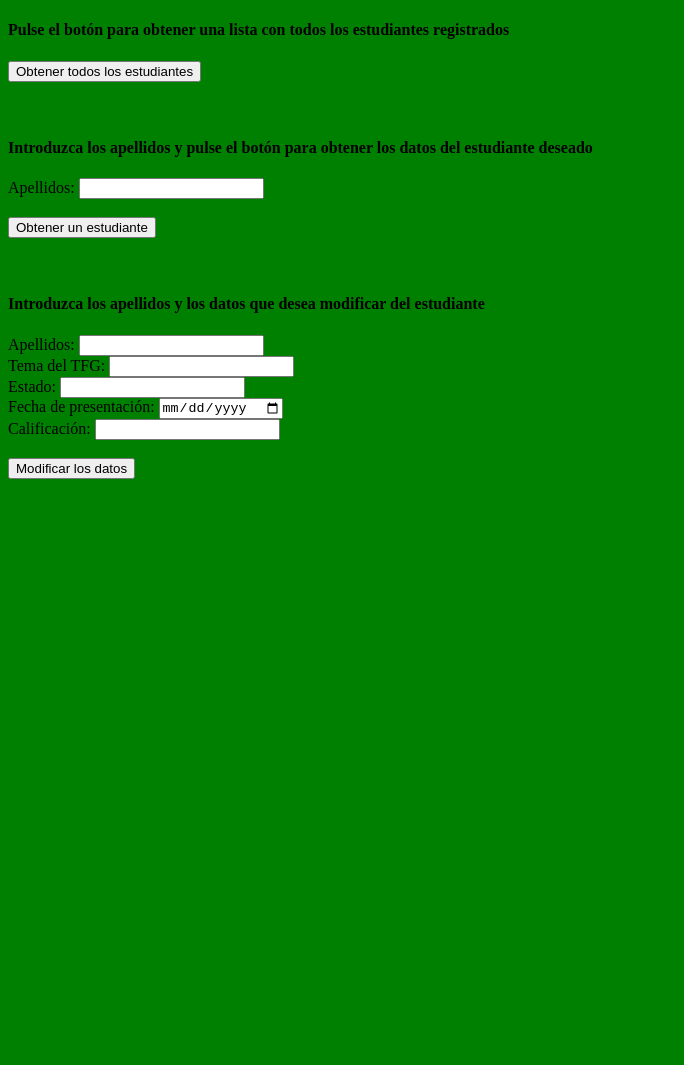
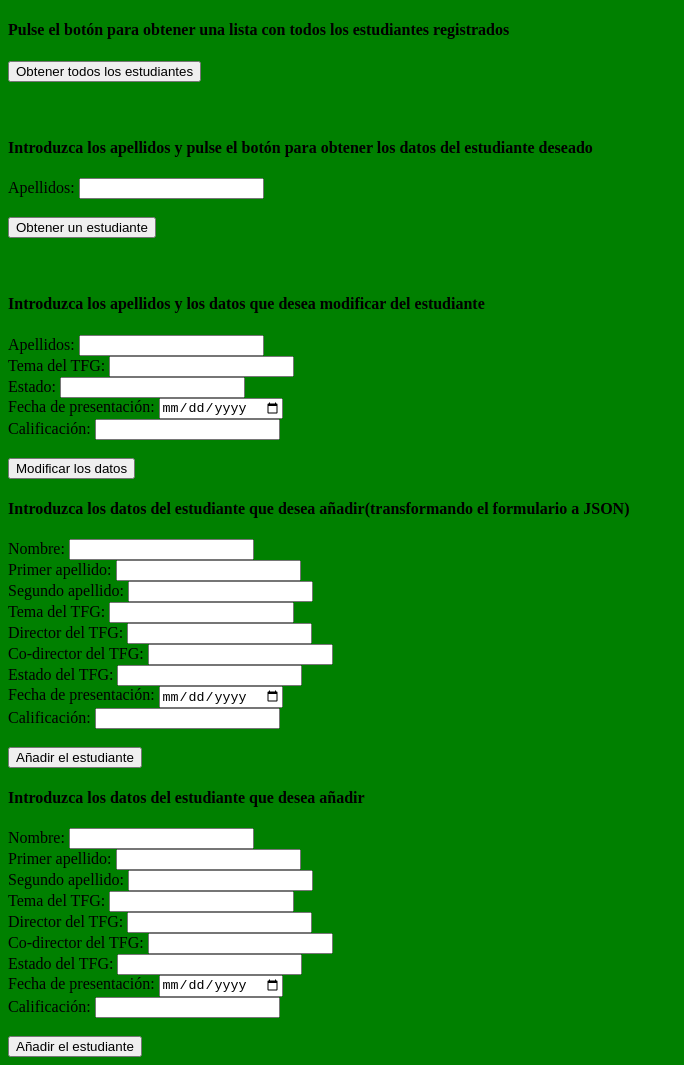
Before and after one commit to AmandaOliver/Jquery-client, a plain HTML site: page WebContent/index.html in a window 1280 px wide. Shown: the whole page, without its empty margins (0-684 px from the left). Before the commit the page ends 800 px from the top, so only its background shows below. Drawn offline with Linux system fonts and the light colour scheme.

Commit message:
POSTjson

```diff
--- a/WebContent/index.html
+++ b/WebContent/index.html
@@ -31,11 +31,39 @@
 				Calificación: <input type='number' id='calificacion'><br><br>
 				<button onClick='modificarEstudiante()'>Modificar los datos</button>
 			</div>
+			<div>
+				<h4>Introduzca los datos del estudiante que desea añadir(transformando el formulario a JSON)</h4>
+				<pre><p id="contenido4"></p></pre>
+				Nombre: <input type='text' id='nombre_nuevo'><br>
+				Primer apellido: <input type='text' id='apellido1_nuevo'><br>
+				Segundo apellido: <input type='text' id='apellido2_nuevo'><br>
+				Tema del TFG: <input type='text' id='tema_nuevo'><br>
+				Director del TFG: <input type='text' id='director_nuevo'><br>
+				Co-director del TFG: <input type='text' id='co-director_nuevo'><br>
+				Estado del TFG: <input type='text' id='estado_nuevo'><br>
+				Fecha de presentación: <input type='date' id='fecha_nuevo'><br>
+				Calificación: <input type='number' id='calificacion_nuevo'><br><br>
+				<button onClick='nuevoEstudianteJSON()'>Añadir el estudiante</button>
+			</div>
+				<div>
+				<h4>Introduzca los datos del estudiante que desea añadir</h4>
+				<pre><p id="contenido5"></p></pre>
+				<form id="form">
+					Nombre: <input type='text' id='nombre_nuevo'><br>
+					Primer apellido: <input type='text' id='apellido1_nuevo'><br>
+					Segundo apellido: <input type='text' id='apellido2_nuevo'><br>
+					Tema del TFG: <input type='text' id='tema_nuevo'><br>
+					Director del TFG: <input type='text' id='director_nuevo'><br>
+					Co-director del TFG: <input type='text' id='co-director_nuevo'><br>
+					Estado del TFG: <input type='text' id='estado_nuevo'><br>
+					Fecha de presentación: <input type='date' id='fecha_nuevo'><br>
+					Calificación: <input type='number' id='calificacion_nuevo'><br><br>
+					<button type="submit" onClick='nuevoEstudianteFORM()'>Añadir el estudiante</button>
+				</form>
+			</div>
 		</section>
 <!--
-<input type="button" value="Update" onclick="updateEstudiante()"/>
-<input type="button" value="POST JSON Estudiante" onclick="postJSON()"/>
-<input type="button" value="POST Form Estudiante" onclick="postForm()"/>
+
 <input type="button" value="DELETE Estudiante" onclick="deleteJSON('SánchezRoldán')"/>
 -->
 </body>
--- a/WebContent/js/wsinvocationREST.js
+++ b/WebContent/js/wsinvocationREST.js
@@ -31,7 +31,7 @@ function getAll(){
 		},
 		//esto se hará en caso de que el servicio web falle
 		error:function(res){
-			$('#contenido').html("ERROR "+ res.statusText);
+			alert("ERROR "+ res.statusText);
 		}
 	});
 }
@@ -51,7 +51,7 @@ function getEstudiante(){
 			$("#contenido2").html(data);
 		},
 		error:function(res){
-			$("#contenido2").html("ERROR "+ res.statusText);
+			alert("ERROR "+ res.statusText);
 		}
 	});
 }
@@ -75,78 +75,84 @@ function modificarEstudiante(){
 		contentType:"application/json",
 		dataType:"text",
 		//pasamos una cadena a JSON que es lo que nuestro servicio web nos pide
-		data:JSON.stringify( {"tema": tema,"estado": estado, "fechaPresentacion":fecha,"calificacion": calificacion}),
+		data:JSON.stringify( {"tema": tema,"estado": estado,
+			"fechaPresentacion":fecha,"calificacion": calificacion}),
 	    success: function(data){
 	    	var html="Estudiante actualizado";
 	    	$("#contenido3").html(html);
 	    },
 	    error:function(res){
-	    	$("#contenido3").html("ERROR "+ res.statusText);
+	    	alert("ERROR "+ res.statusText);
 	    }
 	});
 }
-function postJSON(){
-	var estudiante = $("#estudiante").val();
-	var estnombre = $("#estnombre").val();
-	var estapellidos = $("#estapellidos").val();
-	var esttema = $("#esttema").val();
-	var esttutores = $("#esttutores").val();
-	var estestado = $("#estestado").val();
-	var estfecha = $("#estfecha").val();
-	var estcalificacion = $("#estcalificacion").val();
+
+/**
+ * Método que permite añadir un nuevo estudiante pasándole
+ * los datos mediante un formulario html(transformándolo a json)
+ */
+function nuevoEstudianteJSON(){
+	//Nos traemos los datos del formulario
+	var nombre = $("#nombre_nuevo").val();
+	var apellido1 = $("#apellido1_nuevo").val();
+	var apellido2 = $("#apellido2_nuevo").val();
+	var tema = $("#tema_nuevo").val();
+	var tutor1 = $("#director_nuevo").val();
+    var tutor2 = $("#co-director_nuevo").val();
+	var estado = $("#estado_nuevo").val();
+	var fecha = $("#fecha_nuevo").val();
+	var calificacion = $("#calificacion_nuevo").val();
 	$.ajax( {
-	type:"POST",
-	url:"http://localhost:8080/WebRestServer//TFG/addEstudiante/"+estudiante,
-	contentType:"application/json",
-	dataType:"json",
-	data:JSON.stringify( {"nombreAlumno":estnombre,"apellidosAlumno":estapellidos,
-	      "temaProyecto": esttema, "listaTutores": esttutores,
-	      "estado": estestado, "fechaPresentacion":estfecha,
-	      "calificacion": estcalificacion}),
-	success:function(data){
-	var newAlumno = "<br>&nbsp&nbsp Alumno: "+data.nombreAlumno+" "+ data.apellidosAlumno+
-    "<br>&nbsp&nbsp Tema: "+ data.temaProyecto+"<br>&nbsp&nbsp Tutores: "+
-    data.listaTutores+"<br>&nbsp&nbsp Estado: "+data.estado+
-    "<br>&nbsp&nbsp Fecha de presentacion: "+data.fechaPresentacion+
-    "<br>&nbsp&nbsp Calificacion: "+data.calificacion+"<br>";
-	$("#Proyecto").html("Date received: "+newAlumno); },
-	error:function(res){
-	alert("ERROR "+ res.statusText); }
+		type:"POST",
+		url:"http://localhost:8080/WebRestServer/TFG/addEstudiante",
+		contentType:"application/json",
+		dataType:"text",
+		//creamos el json que recibe el servicio web
+		data:JSON.stringify( {"nombre": nombre,"apellido1": apellido1,
+			"apellido2": apellido2,"tema":tema, "tutor1": tutor1,
+			"tutor2": tutor2,"estado": estado, "fechaPresentacion":fecha,
+	      "calificacion": calificacion}),
+	    success:function(data){
+	    	var html="Estudiante añadido";
+	    	$('#contenido4').html(html);
+	    },
+	    error:function(res){
+	    	alert("ERROR "+ res.statusText); }
 	});
 }
 
-function postForm(){
-	var estudiante = $("#estudiante").serializeObject();
-	var estnombre = $("#estnombre").val();
-	var estapellidos = $("#estapellidos").val();
-	var esttema = $("#esttema").val();
-	var esttutores = $("#esttutores").val();
-	var estestado = $("#estestado").val();
-	var estfecha = $("#estfecha").val();
-	var estcalificacion = $("#estcalificacion").val();
-	$.ajax( {
-	type:"POST",
-	url:"http://localhost:8080/WebRestServer//TFG/addEstudiante/"+estudiante,
-	contentType:"application/x-www-form-urlencoded; charset=UTF-8",
-	dataType:"json",
-	data:JSON.stringify( {"nombreAlumno":estnombre,"apellidosAlumno":estapellidos,
-	      "temaProyecto": esttema, "listaTutores": esttutores,
-	      "estado": estestado, "fechaPresentacion":estfecha,
-	      "calificacion": estcalificacion}),
-	success:function(data){
-	var newAlumno = "<br>&nbsp&nbsp Alumno: "+data.nombreAlumno+" "+ data.apellidosAlumno+
-    "<br>&nbsp&nbsp Tema: "+ data.temaProyecto+"<br>&nbsp&nbsp Tutores: "+
-    data.listaTutores+"<br>&nbsp&nbsp Estado: "+data.estado+
-    "<br>&nbsp&nbsp Fecha de presentacion: "+data.fechaPresentacion+
-    "<br>&nbsp&nbsp Calificacion: "+data.calificacion+"<br>";
-	$("#Proyecto").html("Date received: "+newAlumno); },
-	error:function(res){
-	alert("ERROR "+ res.statusText); }
+/**
+ * Método que permite añadir un nuevo estudiante pasándole
+ * los datos mediante un formulario html
+ */
+function nuevoEstudianteJSON(){
+
+	$("#form").submit(function(e)
+	{
+	    var postData = $(this).serializeArray();
+	    var formURL = $(this).attr("action");
+	    $.ajax(
+	    {
+	        url : "http://localhost:8080/WebRestServer/TFG/addEstudianteForm",
+	        type: "POST",
+	        data : postData,
+	        success:function(data, textStatus, jqXHR)
+	        {
+	        	var html="Estudiante añadido";
+		    	$('#contenido4').html(html);
+	        },
+	        error: function(jqXHR, textStatus, errorThrown)
+	        {
+	        	alert("ERROR "+ res.statusText);
+	        }
+	    });
+	    e.preventDefault(); //STOP default action
+	    e.unbind(); //unbind. to stop multiple form submit.
 	});
+
+	$("#form").submit(); //Submit  the FORM
+
 }
-
-
-
 function deleteJSON(alumno){
 	$.ajax( {
 	type:"DELETE",
```
